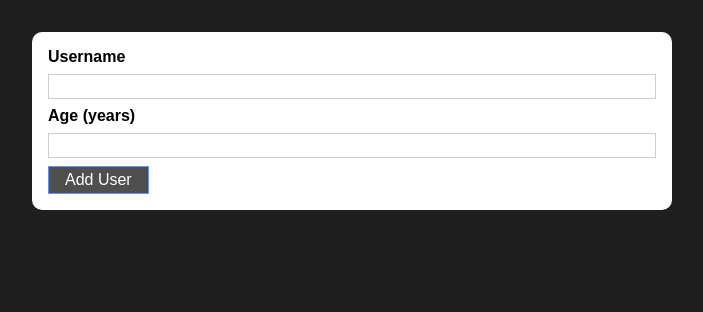
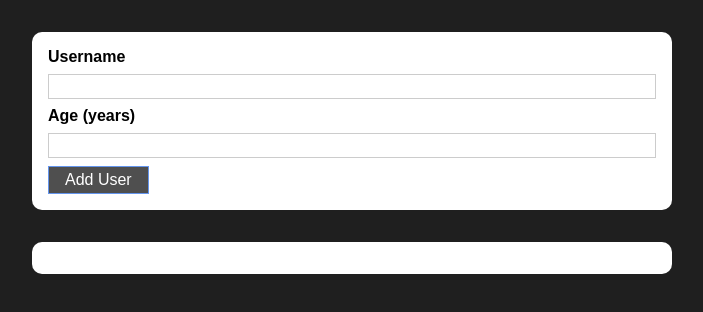
Before and after one commit to bgordon8/validation-prac, a React (Create React App) app: page / in a window 1280 px wide. Shown: the top 312 px of the page, without its empty margins (288-991 px from the left). Built offline with nearby package versions, Linux system fonts and the light colour scheme.

Commit message:
adds userList skeleton

```diff
--- a/src/App.js
+++ b/src/App.js
@@ -1,9 +1,11 @@
 import AddUser from "./components/Users/AddUser";
+import UserList from "./components/Users/UserList";
 
 function App() {
   return (
     <div className="App">
       <AddUser />
+      <UserList users={[]} />
     </div>
   );
 }
--- /dev/null
+++ b/src/components/Users/UserList.js
@@ -0,0 +1,22 @@
+import React from "react";
+
+import Card from "../UI/Card";
+import classes from "./UserList.module.css";
+
+const UserList = (props) => {
+  return (
+    <Card className={classes.users}>
+      <ul>
+        <li>
+          {props.users.map((user) => (
+            <li>
+              {user.name} ({user.age} years old)
+            </li>
+          ))}
+        </li>
+      </ul>
+    </Card>
+  );
+};
+
+export default UserList;
--- /dev/null
+++ b/src/components/Users/UserList.module.css
@@ -0,0 +1,16 @@
+.users {
+  margin: 2rem auto;
+  width: 90%;
+  max-width: 40rem;
+}
+
+.users ul {
+  list-style: none;
+  padding: 1rem;
+}
+
+.user li {
+  border: 1px solid #ccc;
+  margin: 0.5rem 0;
+  padding: 0.5rem;
+}
```
